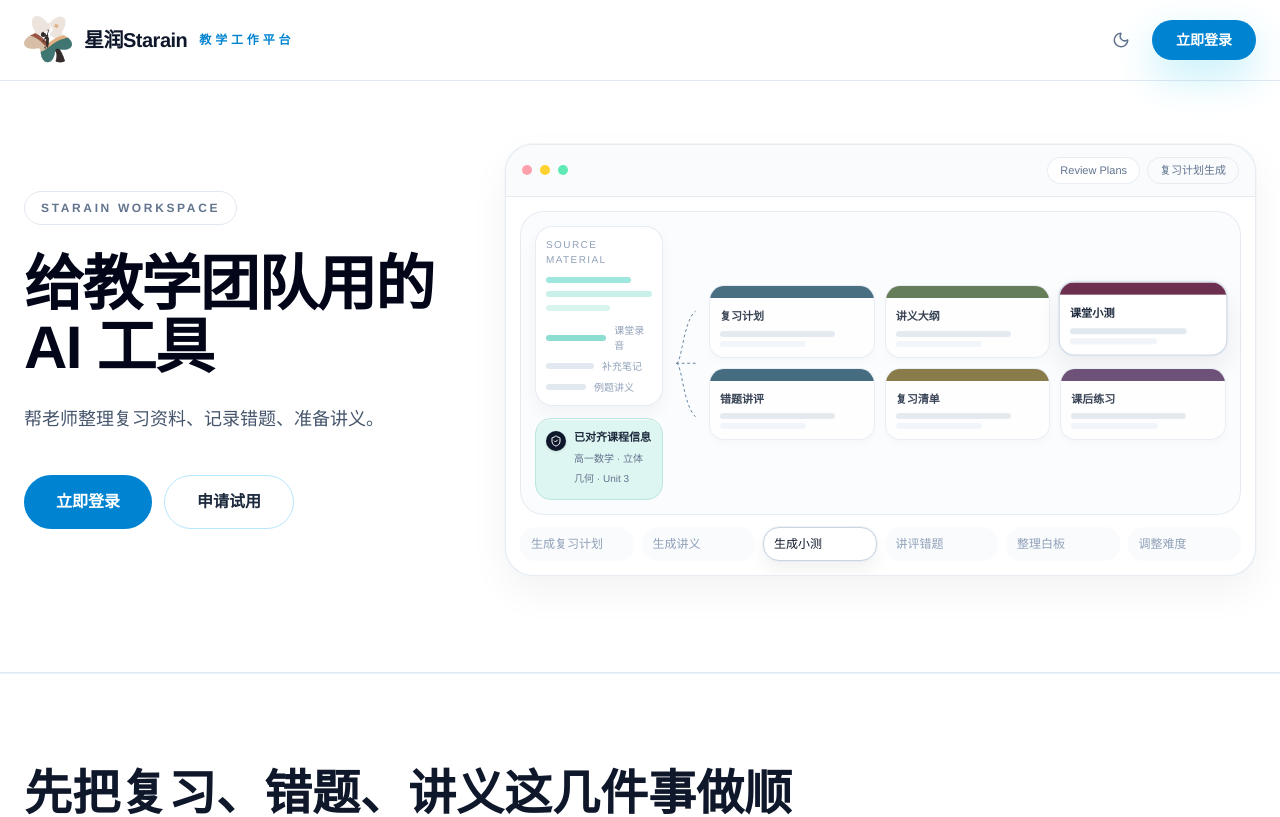
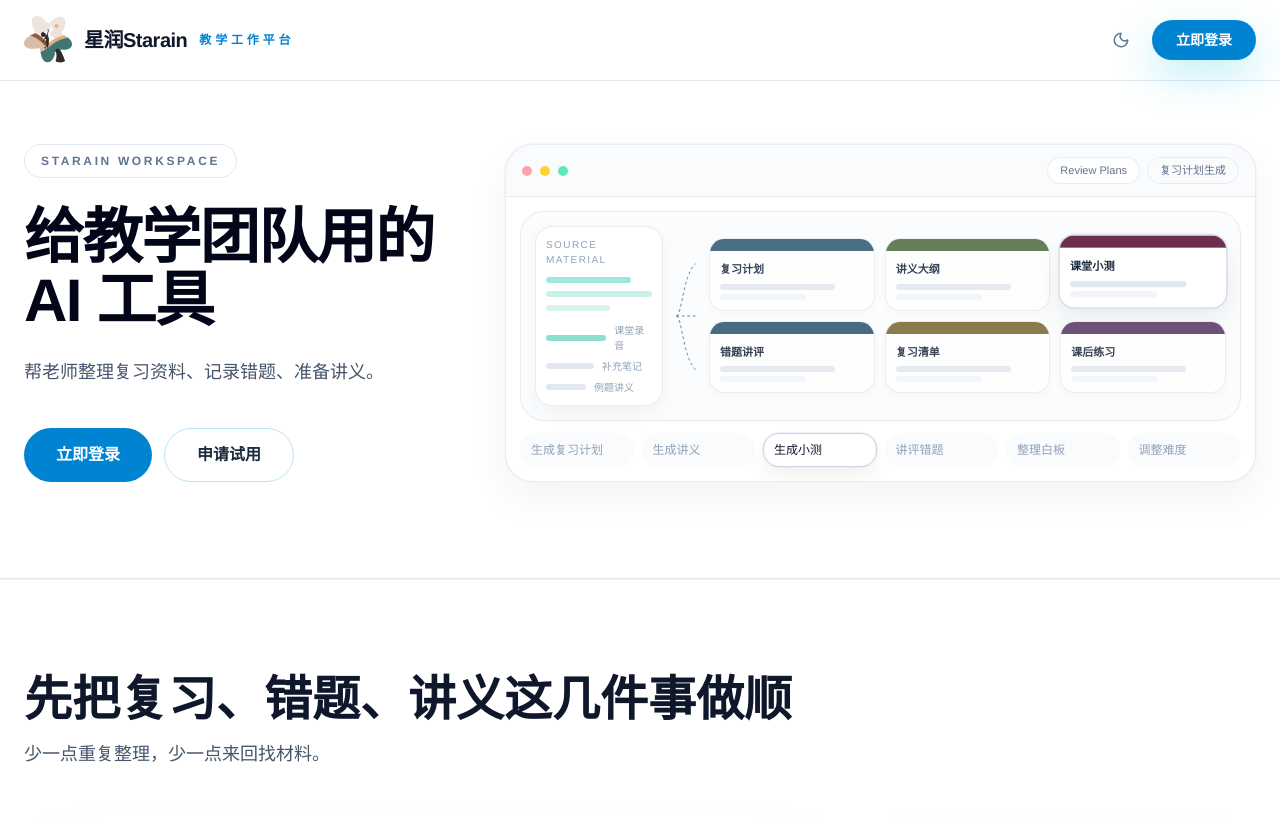
Before and after one commit to KaynXu/Xingrun-Website, a React (Vite) app in the folder frontend/: page / in a window 1280 px wide. Shown: the top 817 px of the page. Built offline with nearby package versions, Linux system fonts and the light colour scheme.

Commit message:
remove landing alignment card

```diff
--- a/frontend/src/features/landing/LandingPage.tsx
+++ b/frontend/src/features/landing/LandingPage.tsx
@@ -333,7 +333,7 @@ export function LandingPage({
                 <div className="p-3.5">
                   <div className="rounded-[1.5rem] border border-slate-200/80 bg-slate-50/55 p-3.5 shadow-[inset_0_1px_0_rgba(255,255,255,0.72)] dark:border-white/10 dark:bg-white/[0.03]">
                     <div className="grid gap-3 lg:grid-cols-[128px_22px_minmax(0,1fr)] lg:items-center">
-                      <div className="space-y-3">
+                      <div>
                         <div className="rounded-[1.1rem] border border-slate-200/80 bg-white p-2.5 shadow-[0_8px_18px_rgba(15,23,42,0.04)] dark:border-white/10 dark:bg-slate-900">
                           <p className="text-[10px] font-medium uppercase tracking-[0.14em] text-slate-400">Source Material</p>
                           <div className="mt-2.5 space-y-2">
@@ -348,20 +348,6 @@ export function LandingPage({
                                 <span className="text-[10px] text-slate-400">{item}</span>
                               </div>
                             ))}
-                          </div>
-                        </div>
-
-                        <div className="rounded-[1rem] border border-[#b9e6df] bg-[#def6f1] p-2.5 shadow-[inset_0_1px_0_rgba(255,255,255,0.7)] dark:border-cyan-500/30 dark:bg-cyan-500/10">
-                          <div className="flex items-start gap-2">
-                            <span className="mt-0.5 inline-flex rounded-full bg-slate-900 p-1 text-white shadow-sm dark:bg-white dark:text-slate-900">
-                              <ShieldCheck className="h-3 w-3" />
-                            </span>
-                            <div>
-                              <p className="text-[11px] font-semibold text-slate-800 dark:text-slate-100">已对齐课程信息</p>
-                              <p className="mt-1 text-[10px] leading-5 text-slate-500 dark:text-slate-300">
-                                高一数学 · 立体几何 · Unit 3
-                              </p>
-                            </div>
                           </div>
                         </div>
                       </div>
```
Also changed, not shown: 1 other file (tests, documents, lock files or other folders).
